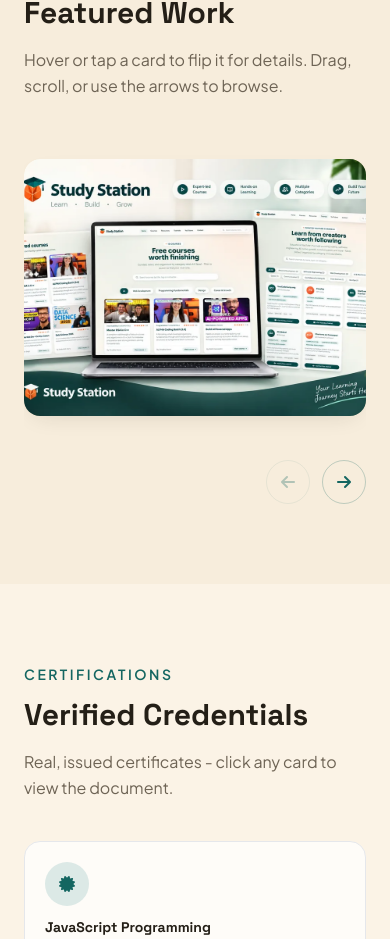
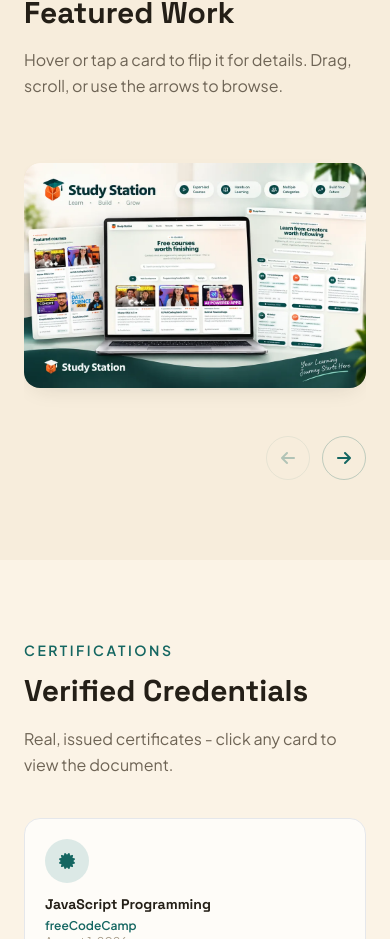
Before and after one commit to stackiid/portfolio, a React (Vite) app: page / in a window 390 px wide. Shown: the part 5577-6516 px from the top of the page. Built offline with nearby package versions, Linux system fonts and the light colour scheme.

Commit message:
feat(projects): adjust responsive carousel layout to show three cards on desktop and full uncropped images on mobile

```diff
--- a/src/components/cards/ProjectCard.jsx
+++ b/src/components/cards/ProjectCard.jsx
@@ -4,7 +4,8 @@
 //                       ProjectCard
 // ---------------------------------------------------------
 // One true-3D flip card: image on the front, details on the
-// back, both occupying the exact same box (no layout shift).
+// back (image ratio matches the asset, so nothing is ever cropped),
+// both occupying the exact same box (no layout shift).
 //
 // - Mouse: hover flips (pure CSS, see .flip-card in index.css).
 // - Touch: tap toggles; a second tap flips back. Taps on the
@@ -27,9 +28,9 @@
   }
 
   return (
-    <article className="w-[calc(100vw_-_3rem)] flex-shrink-0 snap-center sm:w-[400px]">
+    <article className="w-full flex-shrink-0 snap-start md:w-[calc((100%_-_1.5rem)/2)] xl:w-[calc((100%_-_3rem)/3)]">
       <div
-        className={`flip-card aspect-[4/3] sm:aspect-[3/2] ${flipped ? "is-flipped" : ""}`}
+        className={`flip-card aspect-[1000/658] ${flipped ? "is-flipped" : ""}`}
         onPointerDown={(e) => {
           pointerType.current = e.pointerType;
         }}
@@ -43,13 +44,13 @@
               loading="lazy"
               width="1000"
               height="658"
-              className="h-full w-full object-cover object-top"
+              className="h-full w-full object-contain"
             />
           </div>
 
-          <div className="flip-card__face flip-card__back flex flex-col overflow-y-auto border border-teal/15 bg-cream p-5 shadow-soft no-scrollbar">
+          <div className="flip-card__face flip-card__back flex flex-col overflow-y-auto border border-teal/15 bg-cream p-[4.5cqw] shadow-soft no-scrollbar">
             <div className="flex items-start justify-between gap-3">
-              <h3 className="min-w-0 font-display text-lg font-bold leading-tight text-ink">
+              <h3 className="min-w-0 font-display text-[clamp(1rem,4.6cqw,1.25rem)] font-bold leading-tight text-ink">
                 {project.title}
               </h3>
               <div className="flex flex-shrink-0 gap-2">
@@ -58,7 +59,7 @@
                   target="_blank"
                   rel="noopener noreferrer"
                   aria-label={`Open ${project.title} live site`}
-                  className="flex h-10 w-10 items-center justify-center rounded-full bg-teal text-cream transition-colors duration-300 hover:bg-teal-dark"
+                  className="flex h-9 w-9 min-[420px]:h-10 min-[420px]:w-10 items-center justify-center rounded-full bg-teal text-cream transition-colors duration-300 hover:bg-teal-dark"
                 >
                   <i
                     className="fa-solid fa-arrow-up-right-from-square text-sm"
@@ -70,22 +71,22 @@
                   target="_blank"
                   rel="noopener noreferrer"
                   aria-label={`Open ${project.title} GitHub repository`}
-                  className="flex h-10 w-10 items-center justify-center rounded-full border border-teal/25 text-teal transition-all duration-300 hover:bg-teal hover:text-cream"
+                  className="flex h-9 w-9 min-[420px]:h-10 min-[420px]:w-10 items-center justify-center rounded-full border border-teal/25 text-teal transition-all duration-300 hover:bg-teal hover:text-cream"
                 >
                   <i className="fa-brands fa-github text-base" aria-hidden="true" />
                 </a>
               </div>
             </div>
 
-            <p className="mt-2 text-[13px] leading-relaxed text-ink-soft">
+            <p className="mt-[1.5cqw] text-[clamp(11px,3.3cqw,14px)] leading-snug text-ink-soft">
               {project.description}
             </p>
 
-            <ul className="mt-auto flex flex-wrap gap-1.5 pt-3">
+            <ul className="mt-auto flex flex-wrap gap-1 pt-[2cqw]">
               {project.tags.map((tag) => (
                 <li
                   key={tag}
-                  className="rounded-full bg-teal-light px-2.5 py-1 text-[11px] font-semibold text-teal-dark"
+                  className="rounded-full bg-teal-light px-2 py-[3px] text-[clamp(9.5px,2.9cqw,11px)] font-semibold text-teal-dark"
                 >
                   {tag}
                 </li>
--- a/src/index.css
+++ b/src/index.css
@@ -129,7 +129,9 @@
    backface-visibility. Reduced motion is covered by the global
    prefers-reduced-motion rule above (transition -> ~0ms). */
 .flip-card {
-  perspective: 1800px;
+  perspective: 2400px;
+  /* Lets the back face scale its padding/type with the card's own width. */
+  container-type: inline-size;
 }
 .flip-card__inner {
   position: relative;
--- a/src/sections/Projects/ProjectCarousel.jsx
+++ b/src/sections/Projects/ProjectCarousel.jsx
@@ -9,7 +9,9 @@
 // Horizontal, interactive project rail (not a grid, per spec).
 // Supports arrow buttons, mouse wheel/trackpad, native touch
 // swipe, and keyboard (Left/Right when the rail has focus).
-// Carousel mechanics (scroll math, arrow state, keyboard) live
+// Cards are sized as fractions of the track (1 / 2 / 3 up at
+// base / md / xl), so whole cards are always visible and the
+// arrows advance exactly one card. Carousel mechanics (scroll math, arrow state, keyboard) live
 // in useCarousel - shared with Certifications/Collaboration
 // (mobile) and Testimonials rather than reimplemented here.
 // =========================================================
@@ -25,7 +27,7 @@
         aria-label="Featured projects, scrollable"
         tabIndex={0}
         onKeyDown={handleKeyDown}
-        className="no-scrollbar flex gap-6 overflow-x-auto scroll-smooth snap-x snap-mandatory py-5"
+        className="no-scrollbar flex gap-6 overflow-x-auto scroll-smooth snap-x snap-mandatory py-6"
       >
         {projects.map((project) => (
           <ProjectCard key={project.id} project={project} />
```
